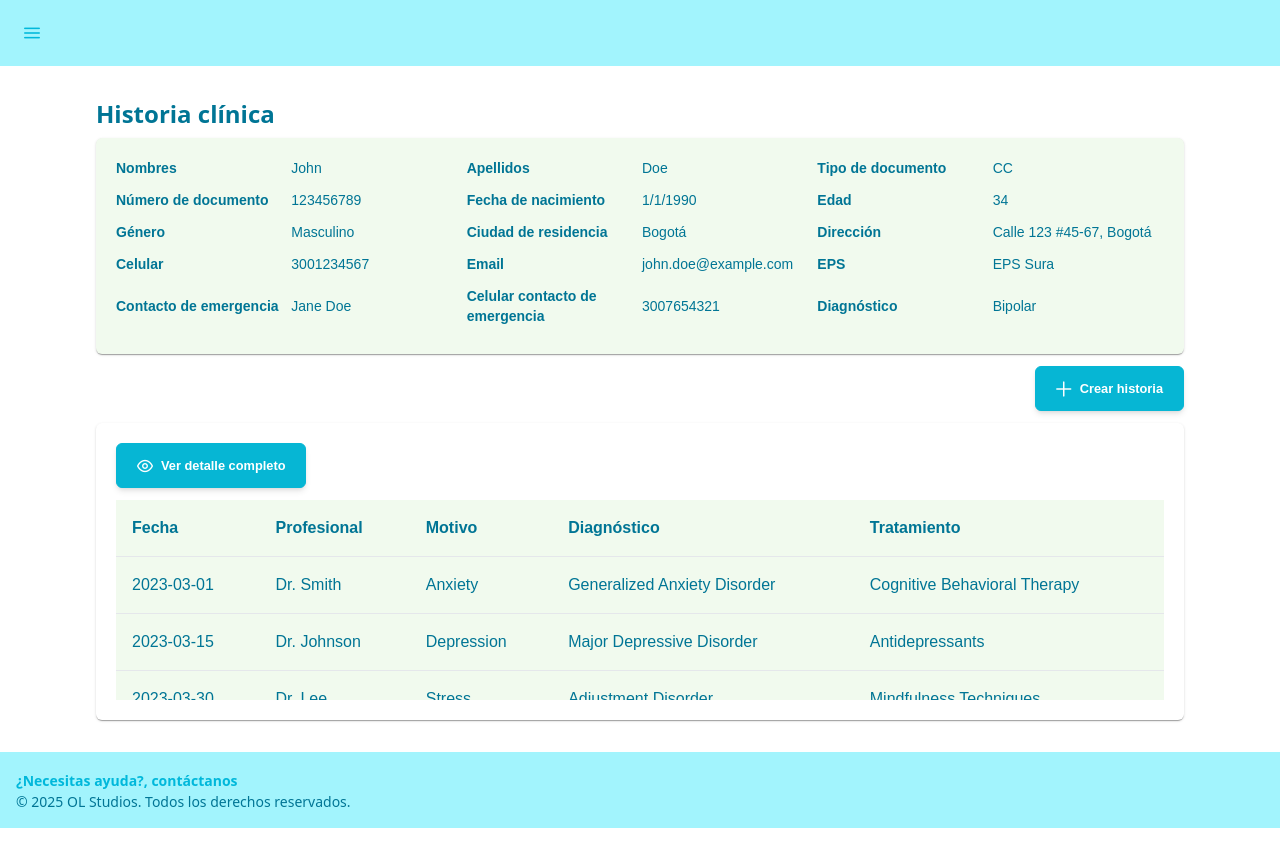
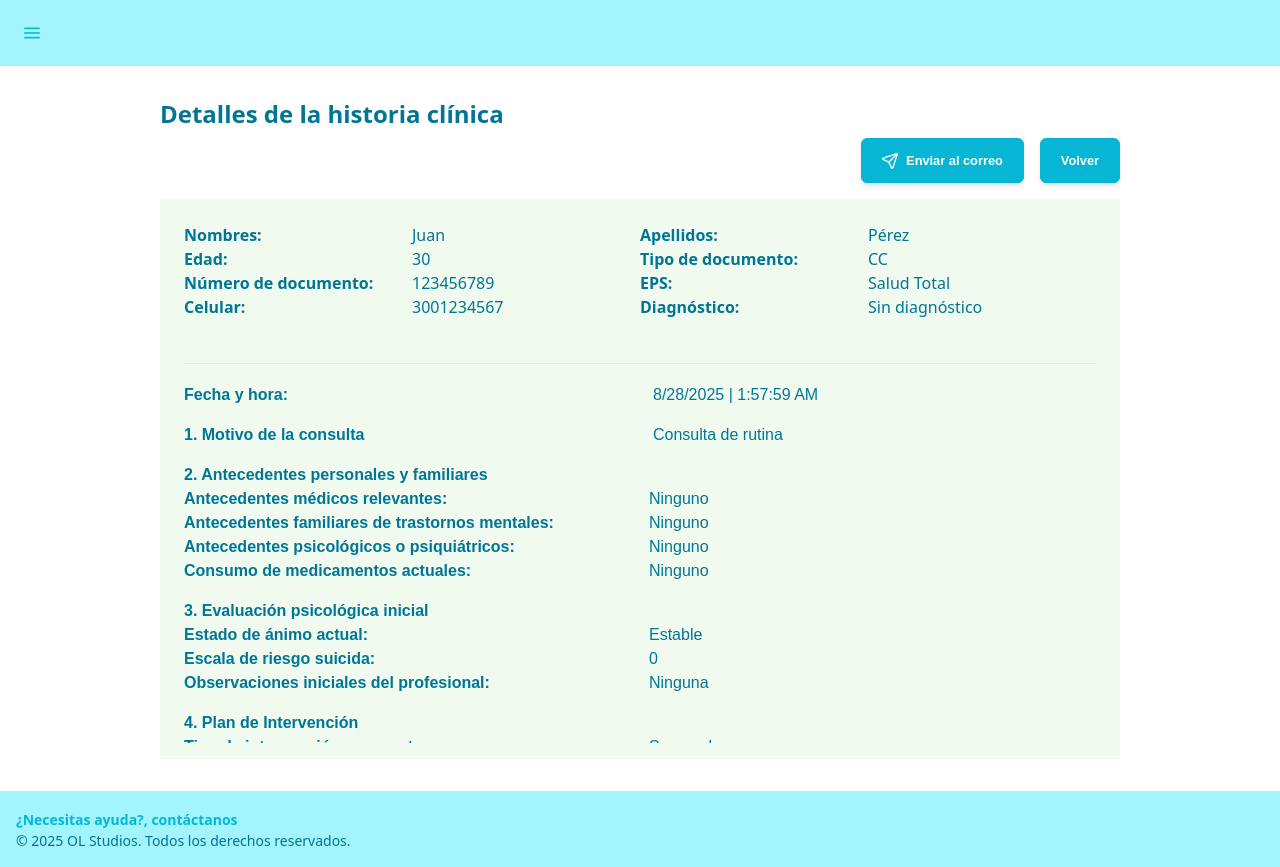
Before and after one commit to AndreaM-95/GC-PSICOLOGICAS, a React (Vite) app in the folder frontend/: page / in a window 1280 px wide. Before the commit the page ends 828 px from the top, so only its background shows below. Built offline with nearby package versions, Linux system fonts and the light colour scheme; a web font is replaced by a local one.

Commit message:
Detalles de la historia clínica

```diff
--- a/frontend/src/App.tsx
+++ b/frontend/src/App.tsx
@@ -1,9 +1,12 @@
+/*
 import Register from './pages/Register'
 import Menu from './pages/Menu'
 import Login from './pages/Login'
 import ListDoctorAppointments from './pages/Admin/ListDoctorAppointments'
+import SummaryHistory from './pages/Medico/SummaryHistory'
+*/
+import DetailsMedicalHistory from './pages/Medico/DetailsMedicalHistory'
 import Footer from './components/Footer'
-import SummaryHistory from './pages/Medico/SummaryHistory'
 
 function App() {
   return (
@@ -13,8 +16,9 @@ function App() {
       <Register />
       <Menu/>
       <ListDoctorAppointments />
+      <SummaryHistory />
       */}
-      <SummaryHistory />
+      <DetailsMedicalHistory />
       <Footer />
     </>
   )
--- /dev/null
+++ b/frontend/src/components/DetailsMedicalCard.tsx
@@ -0,0 +1,104 @@
+import { Divider } from "primereact/divider";
+import { ScrollPanel } from "primereact/scrollpanel";
+
+interface InfoConsulta {
+    fechaConsulta: Date;
+    horaConsulta: Date;
+    motivoConsulta: string;
+    antecedentesMedicos: string;
+    antecedentesFamiliares: string;
+    antecedentesPsicológicos: string;
+    consumoMedicamentos: string;
+    estadoAnimo: string;
+    escalaRiesgo: number;
+    observacionesIniciales: string;
+    tipoIntervencion: string;
+    frecuenciaSesiones: string;
+}
+
+export default function DetailsMedicalCard() {
+
+    const consultas: InfoConsulta[] = [
+        {
+            fechaConsulta: new Date(),
+            horaConsulta: new Date(),
+            motivoConsulta: "Consulta de rutina",
+            antecedentesMedicos: "Ninguno",
+            antecedentesFamiliares: "Ninguno",
+            antecedentesPsicológicos: "Ninguno",
+            consumoMedicamentos: "Ninguno",
+            estadoAnimo: "Estable",
+            escalaRiesgo: 0,
+            observacionesIniciales: "Ninguna",
+            tipoIntervencion: "Psicoterapia",
+            frecuenciaSesiones: "Semanal"
+        },
+        {
+            fechaConsulta: new Date(),
+            horaConsulta: new Date(),
+            motivoConsulta: "Consulta de rutina",
+            antecedentesMedicos: "Ninguno",
+            antecedentesFamiliares: "Ninguno",
+            antecedentesPsicológicos: "Ninguno",
+            consumoMedicamentos: "Ninguno",
+            estadoAnimo: "Estable",
+            escalaRiesgo: 0,
+            observacionesIniciales: "Ninguna",
+            tipoIntervencion: "Psicoterapia",
+            frecuenciaSesiones: "Semanal"
+        }
+    ];
+
+
+    return(
+        <div className="m-auto w-3/4 bg-[#f1faee] px-6 pb-4">
+            <ScrollPanel style={{ height: '400px' }}>
+                {consultas.map((consulta, index) => (
+                    <div key={index}>
+                        <Divider/>
+                        <div className="grid grid-cols-2 gap-2">
+                            <p className="font-bold text-cyan-700">Fecha y hora:</p>
+                            <p className="text-cyan-700">{consulta.fechaConsulta.toLocaleDateString()} | {consulta.horaConsulta.toLocaleTimeString()}</p>
+                        </div>
+
+                        <div className="grid grid-cols-2 gap-2 mt-4">
+                            <h3 className="font-bold text-cyan-700">1. Motivo de la consulta</h3>
+                            <p className="text-cyan-700">{consulta.motivoConsulta}</p>
+                        </div>
+
+                        <h3 className="font-bold mt-4 text-cyan-700">2. Antecedentes personales y familiares</h3>
+                        <div className="grid grid-cols-2">
+                            <p className="font-bold text-cyan-700">Antecedentes médicos relevantes:</p>
+                            <p className="text-cyan-700">{consulta.antecedentesMedicos}</p>
+                            <p className="font-bold text-cyan-700">Antecedentes familiares de trastornos mentales:</p>
+                            <p className="text-cyan-700">{consulta.antecedentesFamiliares}</p>
+                            <p className="font-bold text-cyan-700">Antecedentes psicológicos o psiquiátricos:</p>
+                            <p className="text-cyan-700">{consulta.antecedentesPsicológicos}</p>
+                            <p className="font-bold text-cyan-700">Consumo de medicamentos actuales:</p>
+                            <p className="text-cyan-700">{consulta.consumoMedicamentos}</p>
+                        </div>
+
+                        <h3 className="font-bold mt-4 text-cyan-700">3. Evaluación psicológica inicial</h3>
+                        <div className="grid grid-cols-2">
+                            <p className="font-bold text-cyan-700">Estado de ánimo actual:</p>
+                            <p className="text-cyan-700">{consulta.estadoAnimo}</p>
+                            <p className="font-bold text-cyan-700">Escala de riesgo suicida:</p>
+                            <p className="text-cyan-700">{consulta.escalaRiesgo}</p>
+                            <p className="font-bold text-cyan-700">Observaciones iniciales del profesional:</p>
+                            <p className="text-cyan-700">{consulta.observacionesIniciales}</p>
+                        </div>
+
+                        <h3 className="font-bold mt-4 text-cyan-700">4. Plan de Intervención</h3>
+                        <div className="grid grid-cols-2">
+                            <p className="font-bold text-cyan-700">Tipo de intervención propuesta:</p>
+                            <p className="text-cyan-700">{consulta.frecuenciaSesiones}</p>
+
+                            <p className="font-bold text-cyan-700">Frecuencia de sesiones:</p>
+                            <p className="text-cyan-700">{consulta.frecuenciaSesiones}</p>
+                        </div>
+                    </div>
+                ))}
+            </ScrollPanel>
+        </div>
+    )
+}
--- /dev/null
+++ b/frontend/src/pages/Medico/DetailsMedicalHistory.tsx
@@ -0,0 +1,84 @@
+
+//TODO: Traer los datos de la historia clínica
+
+import Navbar from "../../components/Navbar";
+import DetailsMedicalCard from "../../components/DetailsMedicalCard";
+import NavButton from "../../components/NavButton";
+
+
+interface InfoPatient {
+  id: string;
+  name: string;
+  lastName: string;
+  documentType: string;
+  documentNumber: string;
+  age: number;
+  eps: string;
+  cel: number;
+  diagnostic: string;
+}
+
+export default function DetailsMedicalHistory() {
+  // TODO: Replace this with real data fetching logic
+  const patient: InfoPatient = {
+    id: "1",
+    name: "Juan",
+    lastName: "Pérez",
+    documentType: "CC",
+    documentNumber: "123456789",
+    age: 30,
+    eps: "Salud Total",
+    cel: 3001234567,
+    diagnostic: "Sin diagnóstico",
+  };
+
+  const sendHistoryByEmail = () => {
+    // TODO: Implement email sending logic
+  };
+
+  const returnToPage = () => {
+    // TODO: Implement return to previous page logic
+  };
+
+
+  return (
+    <div className="pb-8">
+        <Navbar />
+        <div className="m-auto w-3/4">
+            <h1 className="text-cyan-700 font-bold text-2xl mx-auto mt-8 mb-2">Detalles de la historia clínica</h1>
+        </div>
+
+        <div className="flex justify-end w-3/4 gap-4 mt-2 mx-auto pb-4">
+            <NavButton icon="pi pi-send" label="Enviar al correo" btnFunction={sendHistoryByEmail} />
+            <NavButton label="Volver" btnFunction={returnToPage} />
+        </div>
+
+        <div className="m-auto grid grid-cols-4 w-3/4 bg-[#f1faee] p-6">
+            <p className="font-bold text-cyan-700">Nombres:</p>
+            <p className="text-cyan-700">{patient.name}</p>
+
+            <p className="font-bold text-cyan-700">Apellidos:</p>
+            <p className="text-cyan-700">{patient.lastName}</p>
+
+            <p className="font-bold text-cyan-700">Edad:</p>
+            <p className="text-cyan-700">{patient.age}</p>
+
+            <p className="font-bold text-cyan-700">Tipo de documento:</p>
+            <p className="text-cyan-700">{patient.documentType}</p>
+
+            <p className="font-bold text-cyan-700">Número de documento:</p>
+            <p className="text-cyan-700">{patient.documentNumber}</p>
+
+            <p className="font-bold text-cyan-700">EPS:</p>
+            <p className="text-cyan-700">{patient.eps}</p>
+
+            <p className="font-bold text-cyan-700">Celular:</p>
+            <p className="text-cyan-700">{patient.cel}</p>
+
+            <p className="font-bold text-cyan-700">Diagnóstico:</p>
+            <p className="text-cyan-700">{patient.diagnostic}</p>
+        </div>
+        <DetailsMedicalCard />
+    </div>
+  );
+}
```
